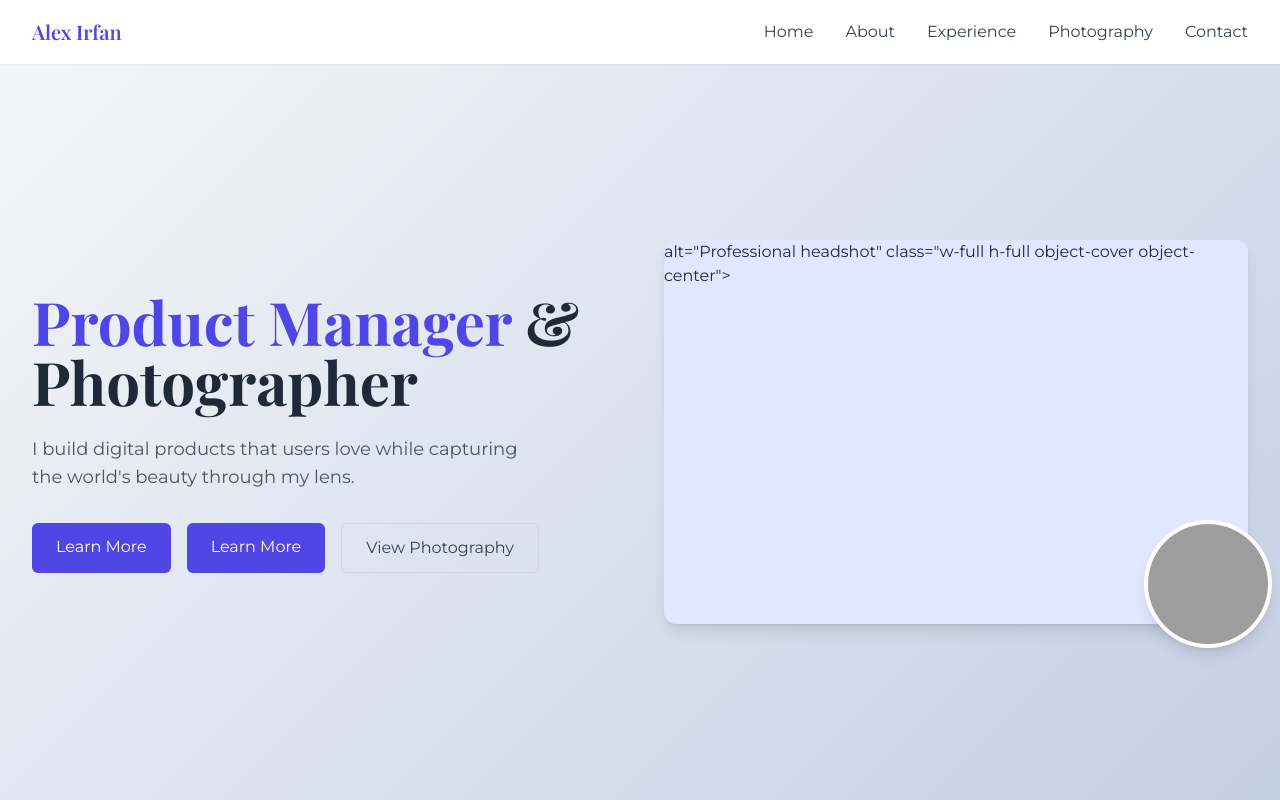
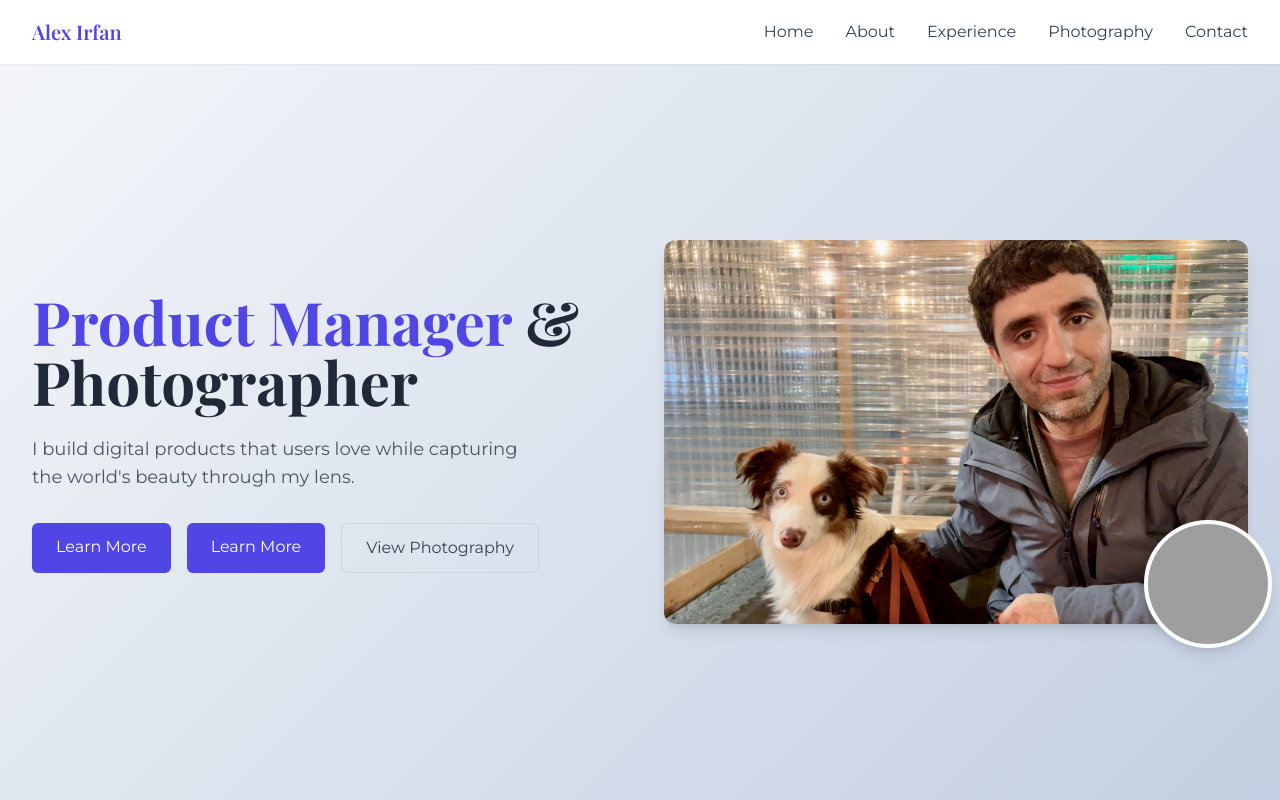
Before and after one commit to ihaide21/portfolio, a plain HTML site: page index.html in a window 1280 px wide. Shown: the top 800 px of the page. Drawn offline with nearby package versions, Linux system fonts and the light colour scheme; grey boxes are pictures that could not be loaded.

Commit message:
profile pic changed

```diff
--- a/index.html
+++ b/index.html
@@ -143,6 +143,7 @@
                     <div class="relative">
                         <div class="w-full h-96 bg-indigo-100 rounded-xl overflow-hidden shadow-lg">
                             <!-- <img src="https://images.unsplash.com/photo-1573497019940-1c28c88b4f3e?ixlib=rb-4.0.3&ixid=M3wxMjA3fDB8MHxwaG90by1wYWdlfHx8fGVufDB8fHx8fA%3D%3D&auto=format&fit=crop&w=1000&q=80"  -->
+                            <img src="images/profilepic.jpeg" alt="Description of image" />
                                  alt="Professional headshot"
                                  class="w-full h-full object-cover object-center">
                         </div>
```
Also changed, not shown: images/profilepic.jpeg (added), 1 other file.
